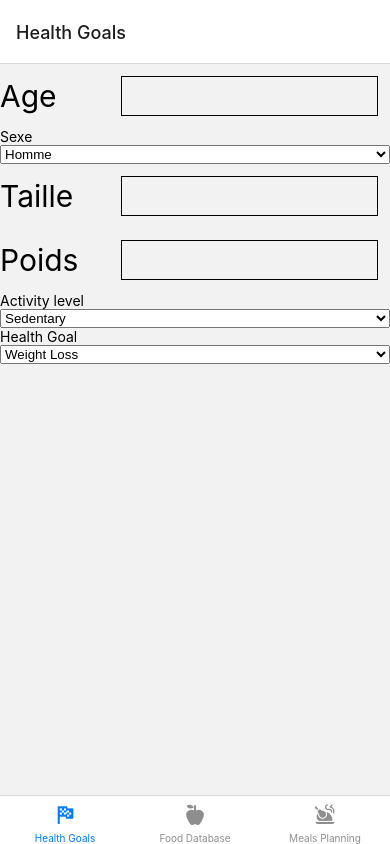
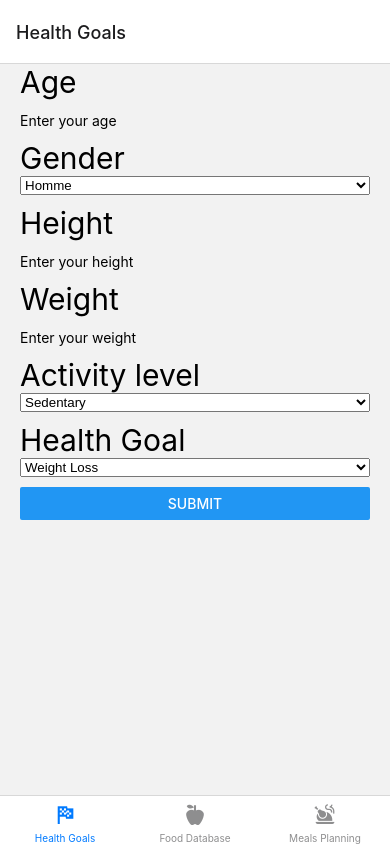
Before and after one commit to Valentin-SUDRES-EDU/React-Native-Project, a React Native app in the folder ReactNativeProject/: screen / in a window 390 px wide. Built offline with nearby package versions, Linux system fonts and the light colour scheme.

Commit message:
Changements dans les données

```diff
--- a/ReactNativeProject/src/screens/HealthGoalsScreen.js
+++ b/ReactNativeProject/src/screens/HealthGoalsScreen.js
@@ -1,52 +1,83 @@
 import { Picker } from '@react-native-picker/picker';
+import { StatusBar } from 'expo-status-bar';
 import React, { useState } from 'react';
-import { View, Text, TextInput, StyleSheet } from 'react-native';
+import {
+  View,
+  Text,
+  TextInput,
+  Button,
+  StyleSheet,
+  TouchableWithoutFeedback,
+  Keyboard,
+} from 'react-native';
 
 const HealthGoalsScreen = () => {
-  const [age, setAge] = useState();
-  const [taille, setTaille] = useState();
-  const [poids, setPoids] = useState();
-  const [sexe, setSexe] = useState();
+  const [Age, setAge] = useState();
+  const [Gender, setGender] = useState();
+  const [Height, setHeight] = useState();
+  const [Weight, setWeight] = useState();
   const [ActivityLevel, setActivityLevel] = useState();
   const [HealthGoal, setHealthGoal] = useState();
 
+  const handleFormSubmit = () => {
+    console.log('Form submitted!');
+    console.log('Age:', Age);
+    console.log('Gender:', Gender);
+    console.log('Height:', Height);
+    console.log('Weight:', Weight);
+    console.log('Activity Level:', ActivityLevel);
+    console.log('Health Goal:', HealthGoal);
+  };
+
+  const dismissKeyboard = () => {
+    Keyboard.dismiss();
+  };
+
   return (
-    <View>
-      <View style={styles.question}>
+    <TouchableWithoutFeedback onPress={dismissKeyboard}>
+      <View style={styles.container}>
+        <StatusBar style="auto" />
         <Text style={styles.text}>Age</Text>
-        <TextInput onChangeText={setAge} value={age} keyboardType="numeric" style={styles.input} />
-      </View>
+        <TextInput
+          value={Age}
+          onChangeText={setAge}
+          keyboardType="numeric"
+          placeholder="Enter your age"
+          style={styles.input}
+        />
 
-      <Text>Sexe</Text>
-      <Picker selectedValue={sexe} onValueChange={(itemValue, itemIndex) => setSexe(itemValue)}>
+        <Text style={styles.text}>Gender</Text>
+        <Picker
+          selectedValue={Gender}
+          onValueChange={(itemValue) => setGender(itemValue)}
+          style={styles.picker}>
           <Picker.Item label="Homme" value="male" />
           <Picker.Item label="Femme" value="female" />
         </Picker>
 
-      <View style={styles.question}>
-        <Text style={styles.text}>Taille</Text>
+        <Text style={styles.text}>Height</Text>
         <TextInput
-          onChangeText={setTaille}
-          value={taille}
+          value={Height}
+          onChangeText={setHeight}
           keyboardType="numeric"
+          placeholder="Enter your height"
           style={styles.input}
         />
-      </View>
 
-      <View style={styles.question}>
-        <Text style={styles.text}>Poids</Text>
+        <Text style={styles.text}>Weight</Text>
         <TextInput
-          onChangeText={setPoids}
-          value={poids}
+          value={Weight}
+          onChangeText={setWeight}
           keyboardType="numeric"
+          placeholder="Enter your weight"
           style={styles.input}
         />
-      </View>
 
-      <Text>Activity level</Text>
+        <Text style={styles.text}>Activity level</Text>
         <Picker
           selectedValue={ActivityLevel}
-        onValueChange={(itemValue, itemIndex) => setActivityLevel(itemValue)}>
+          onValueChange={(itemValue) => setActivityLevel(itemValue)}
+          style={styles.picker}>
           <Picker.Item label="Sedentary" value="1.2" />
           <Picker.Item label="Light Exercise" value="1.375" />
           <Picker.Item label="Moderate Exercise" value="1.55" />
@@ -54,40 +85,45 @@ const HealthGoalsScreen = () => {
           <Picker.Item label="Extra Active" value="1.9" />
         </Picker>
 
-      <Text>Health Goal</Text>
+        <Text style={styles.text}>Health Goal</Text>
         <Picker
           selectedValue={HealthGoal}
-        onValueChange={(itemValue, itemIndex) => setHealthGoal(itemValue)}>
+          onValueChange={(itemValue) => setHealthGoal(itemValue)}
+          style={styles.picker}>
           <Picker.Item label="Weight Loss" value="-500" />
           <Picker.Item label="Weight Maintenance" value="0" />
           <Picker.Item label="Weight Gain" value="+500" />
         </Picker>
+
+        <Button title="Submit" onPress={handleFormSubmit} />
       </View>
+    </TouchableWithoutFeedback>
   );
 };
 
 const styles = StyleSheet.create({
+  text: {
+    fontSize: 30,
+  },
+
   input: {
     height: 40,
-    margin: 12,
-    borderWidth: 1,
-    padding: 10,
-    width: '70%',
-    alignItems: 'center',
-    alignSelf: 'center',
+    width: '100%',
   },
 
-  text: {
-    width: '30%',
-    fontSize: 30,
-    alignItems: 'center',
-    alignSelf: 'center',
+  picker: {
+    marginBottom: 10,
   },
 
   question: {
     display: 'flex',
     flexDirection: 'row',
   },
+
+  container: {
+    marginTop: StatusBar.currentHeight || 0,
+    margin: 20,
+  },
 });
 
 export default HealthGoalsScreen;
```
Also changed, not shown: ReactNativeProject/src/navigation/AppNavigator.js (+8 -23 lines). Lines whose indentation alone changed are shown as unchanged.
